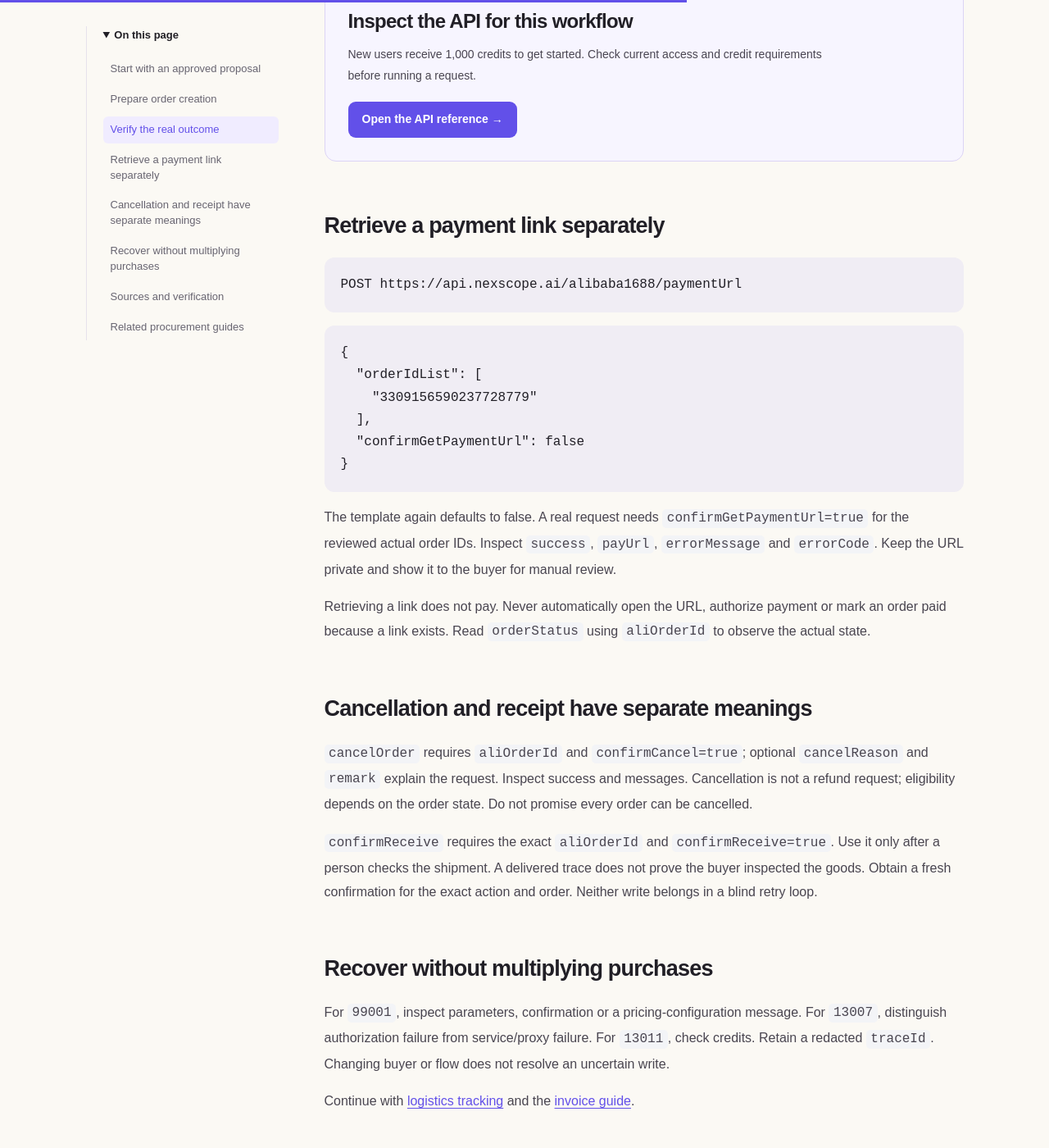
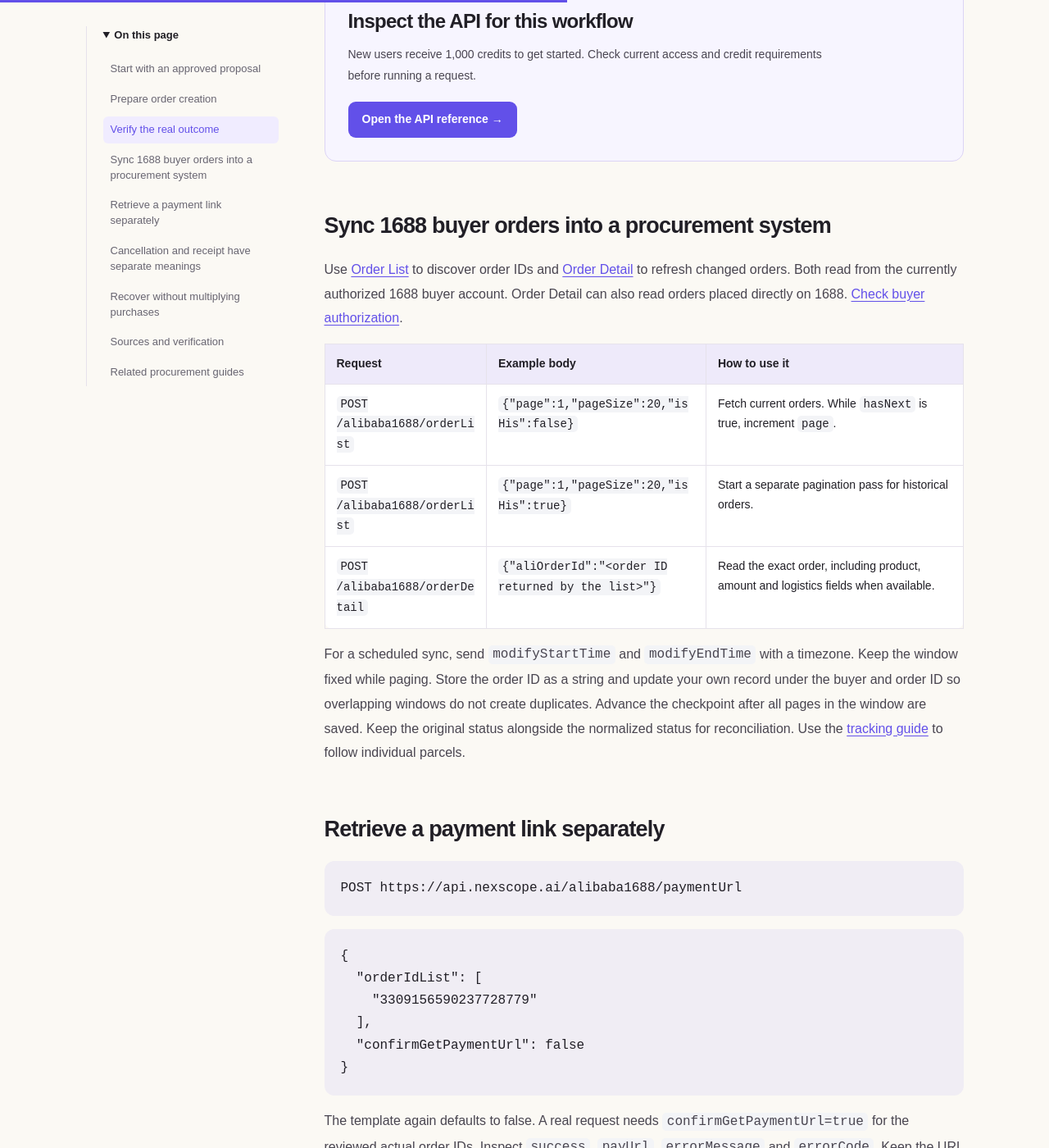
Before and after one commit to nexscope-ai/ecommerce-ai-tools, a Jekyll site: the page built from docs/guides/1688-order-api.md, in a window 1280 px wide and 1400 px high, scrolled down 2459 px. Shown: the whole window at 82% size. Built offline with Jekyll 4.4.1, drawn with Linux system fonts in a browser that asks for light colours; some of the changed text lies outside the part shown.

Commit message:
Publish TikTok Shop research guides and 1688 order sync walkthrough

````diff
--- a/docs/guides/1688-order-api.md
+++ b/docs/guides/1688-order-api.md
@@ -4,12 +4,12 @@ related_topics: ["agents"]
 content_kind: "guide"
 layout: "default"
 title: "1688 Order API: Create and Track Orders | Nexscope"
-description: "Build a 1688 order API flow from preview to confirmed creation and a manual payment link. Reconcile uncertain writes before retries. Read the workflow."
+description: "Create and track 1688 orders, then sync current and historical buyer orders with the order list and detail APIs."
 permalink: "/guides/1688-order-api/"
 date_published: "2026-11-06"
-date_modified: "2026-11-06"
-last_modified_at: "2026-11-06"
-last_reviewed: "2026-11-06"
+date_modified: "2026-11-18"
+last_modified_at: "2026-11-18"
+last_reviewed: "2026-11-18"
 author: "Nexscope Team"
 schema_type: "Article"
 og_type: "article"
@@ -73,6 +73,18 @@ After a timeout, stop dependent actions. The outcome is uncertain and a repeated
 
 {% include article-action.html placement="article-middle" %}
 
+## Sync 1688 buyer orders into a procurement system
+
+Use [Order List](https://www.nexscope.ai/api-docs/1688-order-list) to discover order IDs and [Order Detail](https://www.nexscope.ai/api-docs/1688-order-detail) to refresh changed orders. Both read from the currently authorized 1688 buyer account. Order Detail can also read orders placed directly on 1688. [Check buyer authorization]({{ '/guides/1688-api-authorization/' | relative_url }}).
+
+| Request | Example body | How to use it |
+| --- | --- | --- |
+| `POST /alibaba1688/orderList` | `{"page":1,"pageSize":20,"isHis":false}` | Fetch current orders. While `hasNext` is true, increment `page`. |
+| `POST /alibaba1688/orderList` | `{"page":1,"pageSize":20,"isHis":true}` | Start a separate pagination pass for historical orders. |
+| `POST /alibaba1688/orderDetail` | `{"aliOrderId":"<order ID returned by the list>"}` | Read the exact order, including product, amount and logistics fields when available. |
+
+For a scheduled sync, send `modifyStartTime` and `modifyEndTime` with a timezone. Keep the window fixed while paging. Store the order ID as a string and update your own record under the buyer and order ID so overlapping windows do not create duplicates. Advance the checkpoint after all pages in the window are saved. Keep the original status alongside the normalized status for reconciliation. Use the [tracking guide]({{ '/guides/1688-order-tracking-api/' | relative_url }}) to follow individual parcels.
+
 ## Retrieve a payment link separately
 
 ```text
@@ -107,7 +119,7 @@ Continue with [logistics tracking]({{ '/guides/1688-order-tracking-api/' | relat
 
 ## Sources and verification
 
-Reviewed November 6, 2026 by the Nexscope Team against the procurement operation reference and request schemas in the main-site implementation. The examples are illustrative templates, not live buyer-account results. No paid request, order, payment, invoice or supplier verification was performed for this guide.
+The Nexscope Team reviewed the original procurement workflow on November 6, 2026, and checked the order list and detail contracts on November 18, 2026. The examples are illustrative templates, not live buyer-account results. No paid request, order, payment, invoice or supplier verification was performed for this guide.
 
 [Inspect the workflow reference](https://www.nexscope.ai/api-docs/1688-create-order?view=api&co-from=learn) and [current pricing](https://www.nexscope.ai/pricing?co-from=learn) before execution. Outer response processing time is not a credit charge.
 
````
Also changed, not shown: docs/ecommerce-trends/tiktok-product-creator-research-api.md (+2 -0 lines), docs/guides/find-tiktok-shop-affiliates.md (added, +81 -0 lines), docs/guides/tiktok-shop-best-sellers-api.md (+2 -0 lines), docs/guides/tiktok-shop-product-research.md (added, +78 -0 lines).
